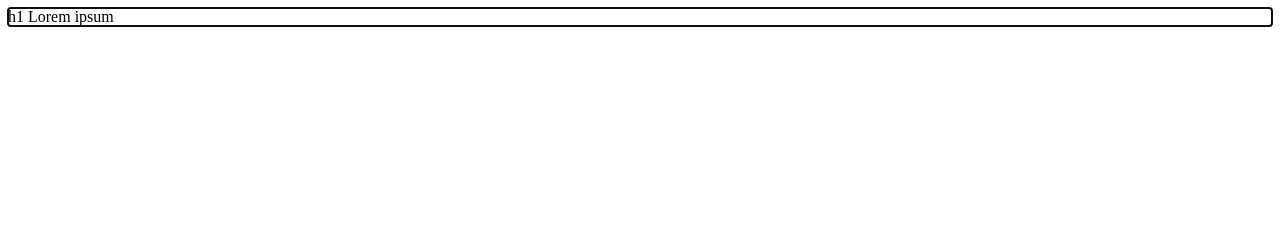
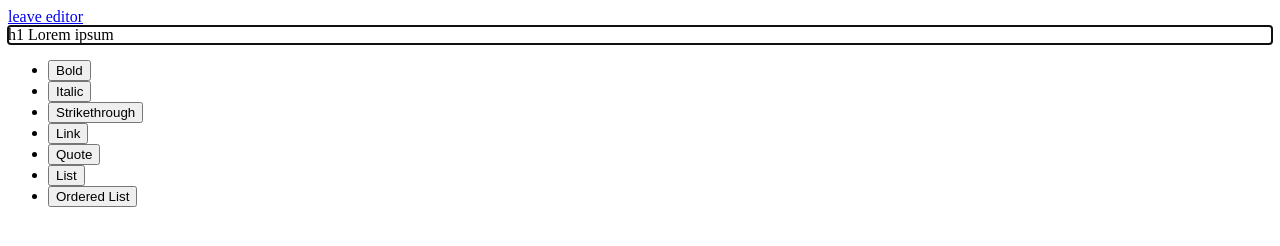
Before and after one commit to 47bytes/editor, a plain HTML site: page app/index.html in a window 1280 px wide. Both pictures are taken after a click on the element "h1 Lorem ipsum". Drawn offline with nearby package versions, Linux system fonts and the light colour scheme.

Commit message:
html has toolbar now and leave link for editor - wip

```diff
--- a/app/index.html
+++ b/app/index.html
@@ -32,16 +32,17 @@
 
         <p id="p-5-id">p Nam liber tempor cum soluta nobis eleifend option congue nihil imperdiet doming id quod mazim placerat facer possim assum. Lorem ipsum dolor sit amet, consectetuer adipiscing elit, sed diam nonummy nibh euismod tincidunt ut laoreet dolore magna aliquam erat volutpat. Ut wisi enim ad minim veniam, quis nostrud exerci tation ullamcorper suscipit lobortis nisl ut aliquip ex ea commodo</p>
     </div>
+    <a href="#">leave editor</a>
     <div id='editor'></div>
     <div id='toolbar'>
         <ul>
-            <li>Bold</li>
-            <li>Italic</li>
-            <li>Strikethrough</li>
-            <li>Link</li>
-            <li>Quote</li>
-            <li>List</li>
-            <li>Ordered List</li>
+            <li><button>Bold</button></li>
+            <li><button>Italic</button></li>
+            <li><button>Strikethrough</button></li>
+            <li><button>Link</button></li>
+            <li><button>Quote</button></li>
+            <li><button>List</button></li>
+            <li><button>Ordered List</button></li>
         </ul>
     </div>
     <script src="https://cdnjs.cloudflare.com/ajax/libs/jquery/2.1.4/jquery.js"></script>
--- a/app/js/modules.js
+++ b/app/js/modules.js
@@ -74,6 +74,9 @@ CORE.registerModule('editor', function(sb){
             sb.ignore(['editable-editing']);
         },
         editContent: function(content){
+            sb.notify({
+                type: 'editor-toolbar-show'
+            })
             thiz.editedID = content.id;
             sb.dom.content(content.innerHTML, {
                 escapeHTML: false
@@ -90,6 +93,9 @@ CORE.registerModule('editor', function(sb){
                     selector: '#'+thiz.editedID
                 },
             });
+            sb.notify({
+                type: 'editor-toolbar-hide'
+            });
             sb.dom.content("");
         }
 
@@ -101,12 +107,23 @@ CORE.registerModule('toolbar', function(sb){
     return {
         init: function(){
             sb.dom.animate.hide();
+            sb.listen({
+                'editor-toolbar-show': this.show,
+                'editor-toolbar-hide': this.hide
+            })
         },
         destroy: function(){
 
         },
         render: function(){
 
+        },
+        show: function(){
+            console.log('yaa');
+            sb.dom.animate.show();
+        },
+        hide: function(){
+            sb.dom.animate.hide();
         }
     }
 });
```
